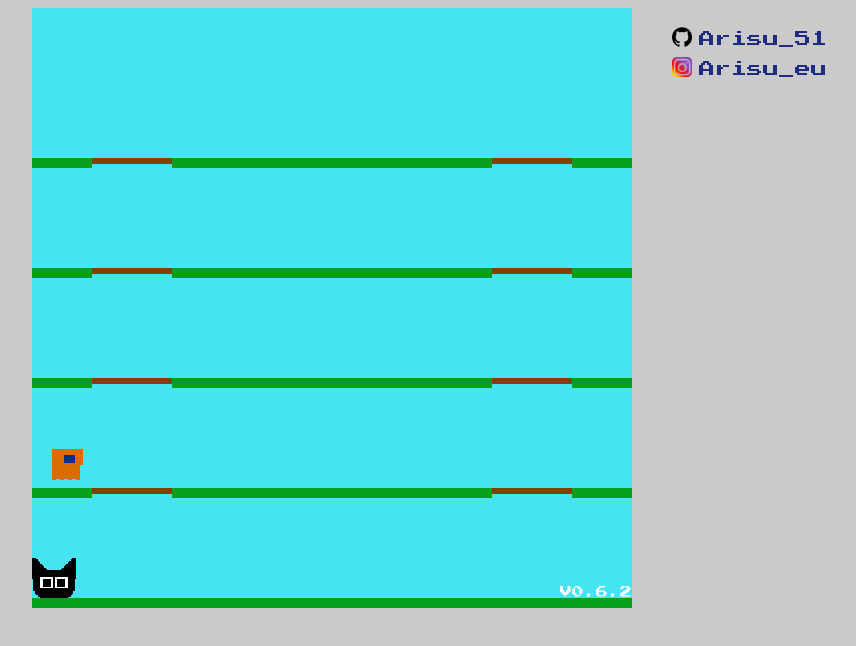
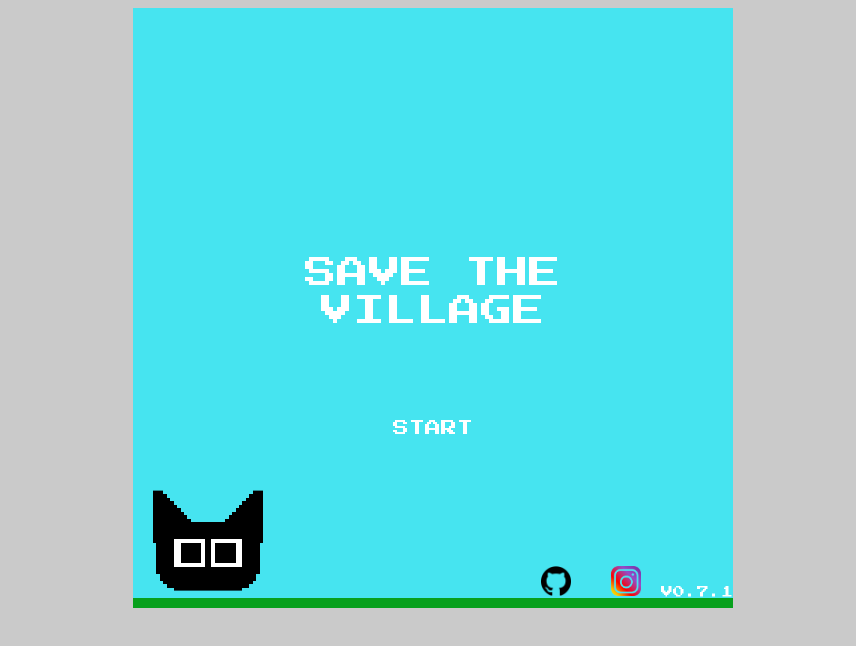
Before and after one commit to Arisu51/Save-the-Village, a plain HTML site: page index.html in a window 1280 px wide. Shown: the whole page, without its empty margins (207-1063 px from the left). Drawn offline with Linux system fonts and the light colour scheme.

Commit message:
Menu adicionado

```diff
--- a/index.html
+++ b/index.html
@@ -32,14 +32,18 @@
                 <img id="player" src="img/pixil_3.png" alt="game">
                 <img class="frame" src="img/frame_1.png">
             </div>
-            <p id="v">V0.6.2</p>
+            <div class="menu">
+                <p id="tittle">SAVE THE VILLAGE</p>
+                <button type="button">START</button>
+                <div class="platform ground"></div>
+                <ul id="redes">
+                    <li><a href="https://github.com/Arisu51" target="_blank"><img class="icon" src="img/midia/github.jpg"></a></li>
+                    <li><a href="https://www.instagram.com/arisu_.art/"><img class="icon" src="img/midia/instagram.jpg"></a></li>
+                </ul>
+                <img class="pixil happy" src="img/pixil_3.png" alt="game">
+            </div>
+            <p id="v">V0.7.1</p>
         </div>
-        <ul id="redes">
-            <li><img class="icon" src="img/midia/github.jpg"><a href="https://github.com/Arisu51" target="_blank">Arisu_51</a>
-                </li>
-            <li><img class="icon" src="img/midia/instagram.jpg"><a href="https://www.instagram.com/arisu_.art/">Arisu_eu</a>
-                </li>
-            </ul>
     </div>
 </body>
 </html>
--- a/style.css
+++ b/style.css
@@ -15,6 +15,37 @@ body{
     display: flex;
     justify-content: center;
 }
+button{
+	font-family: 'Press Start 2P', cursive;
+    font-size: 1.1em;
+	background: transparent;
+    color: #fff;
+    border: none;
+    margin: 0;
+    position: absolute;
+    top: 70%;
+    left: 50%;
+    -ms-transform: translate(-50%, -50%);
+    transform: translate(-50%, -50%);
+    font-size: 1em;
+
+}
+button:hover{
+    cursor: pointer;
+}
+button:active{
+    color:rgb(0, 89, 255);
+}
+#tittle{
+    position: absolute;
+    top: 42%;
+    left: 50%;
+    -ms-transform: translate(-50%, -50%);
+    transform: translate(-50%, -50%);
+    font-size: 2em;
+    text-align: center;
+    line-height: 1.2em;
+}
 #redes{
     display: inline;
     list-style-type: none;
@@ -29,9 +60,47 @@ a:hover{
     text-decoration: underline;
 }
 .icon{
-    width: 20px;
+    width: 30px;
+    margin: 5px;
 }
+ul{
+    position: absolute;
+    right: 80px;
+    bottom: 0;
+    padding-left: 0px;
+    margin:0;
+}
+li{
+    display:inline-block;
+}
+.pixil{
+    position: absolute;
+    height: 100px;
+    top: 490px;
+    image-rendering: pixelated;
+    left: 20px
+}
+@keyframes happy{
+    0% {
+        transform: translateY(0);
+        content: url("img/pixil_5.png");
+    }
 
+    50% {
+        transform: translateY(-50px);
+    }
+
+    80% {
+        transform: translateY(0);
+    }
+
+    100% {
+        transform: translateY(0);
+    }
+}
+.happy{
+    animation: happy 3s infinite;
+}
 #game{
     position: relative;
     display: inline-flex;
@@ -42,6 +111,7 @@ a:hover{
 }
 #container{
     position: relative;
+    display: none;
 }
 #player{
     position: absolute;
```
